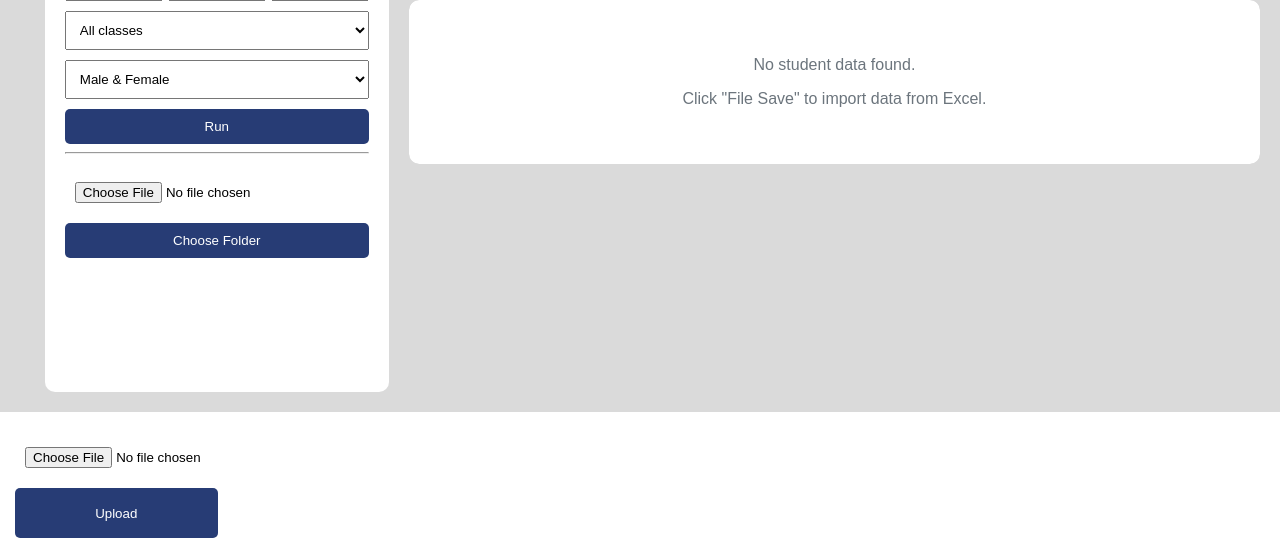
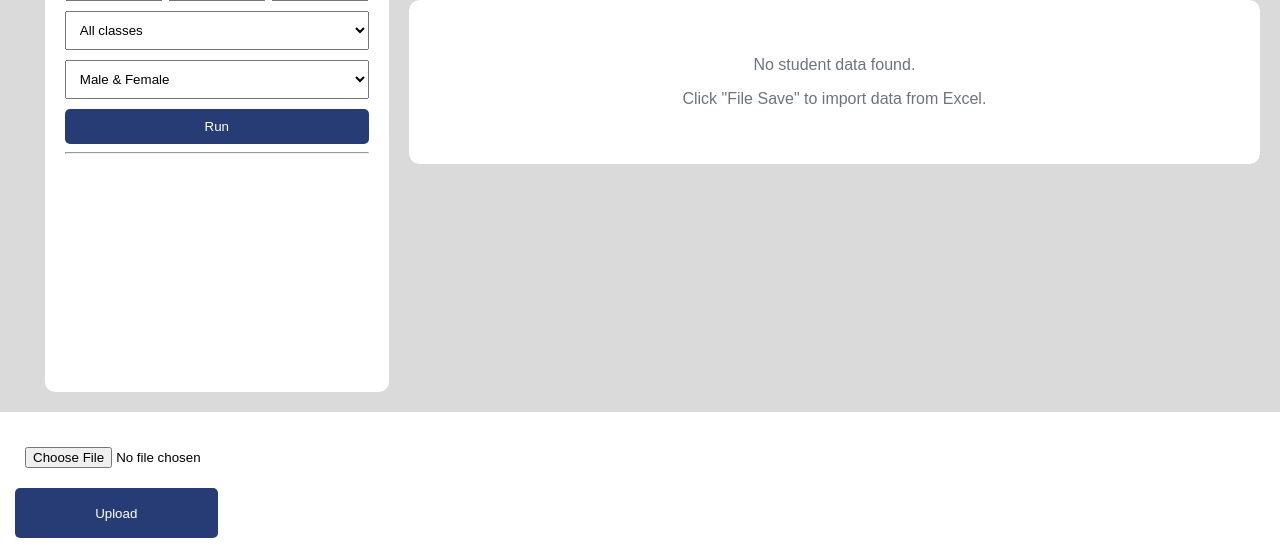
Before and after one commit to shinenyi123/student-dashboard, a Flask app: page / in a window 1280 px wide. Shown: the part 141-693 px from the top of the page. Run offline with Flask 3, Linux system fonts and the light colour scheme.

Commit message:
Update try.html

```diff
--- a/templates/try.html
+++ b/templates/try.html
@@ -213,10 +213,6 @@
                 <hr>
 
             </form>
-            <form action="/save_folder" method="post" enctype="multipart/form-data">
-                <input type="file" name="folder" webkitdirectory directory>
-                <button type="submit">Choose Folder</button>
-            </form>
         </div>
 
         <!-- 🔹 Right Panel -->
```
